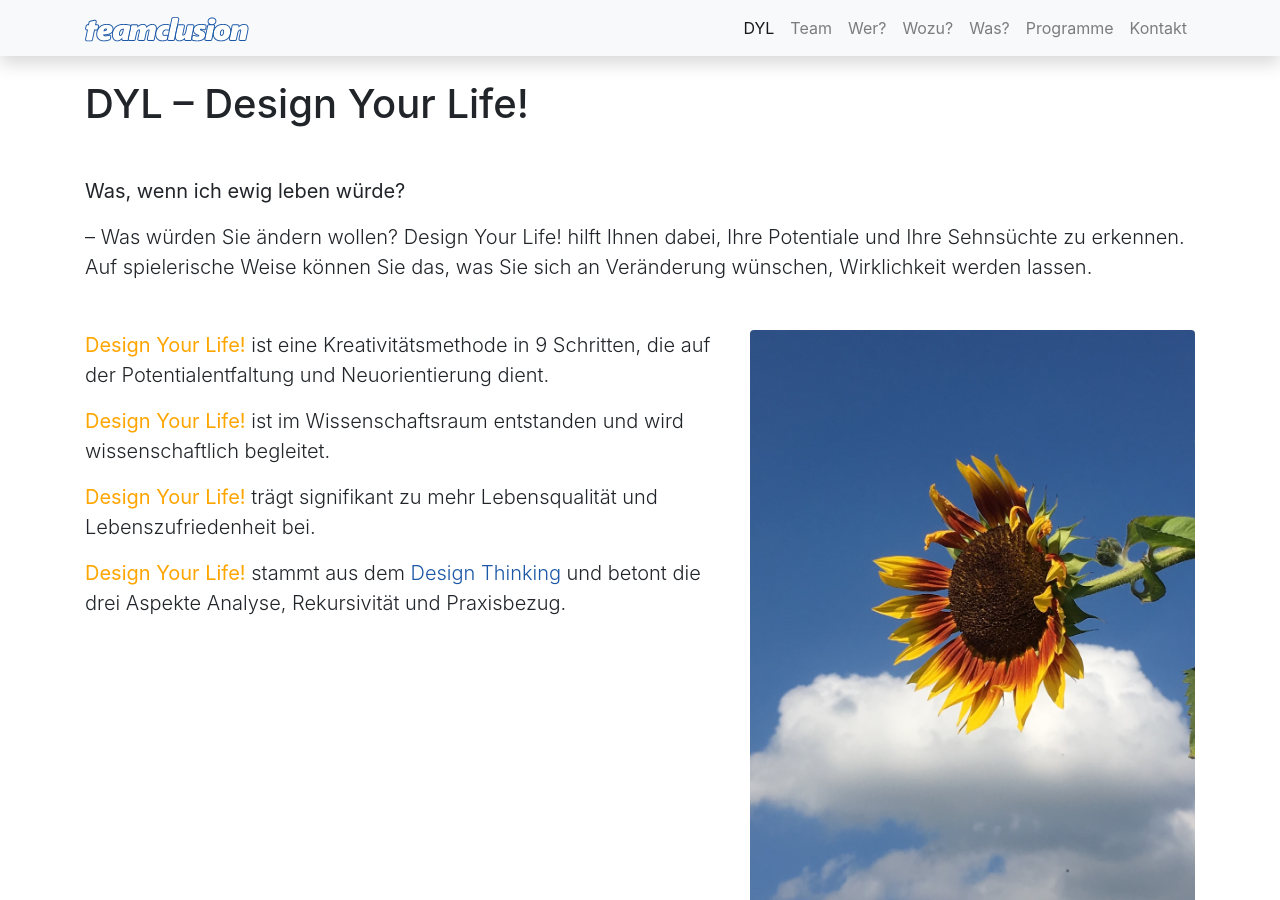
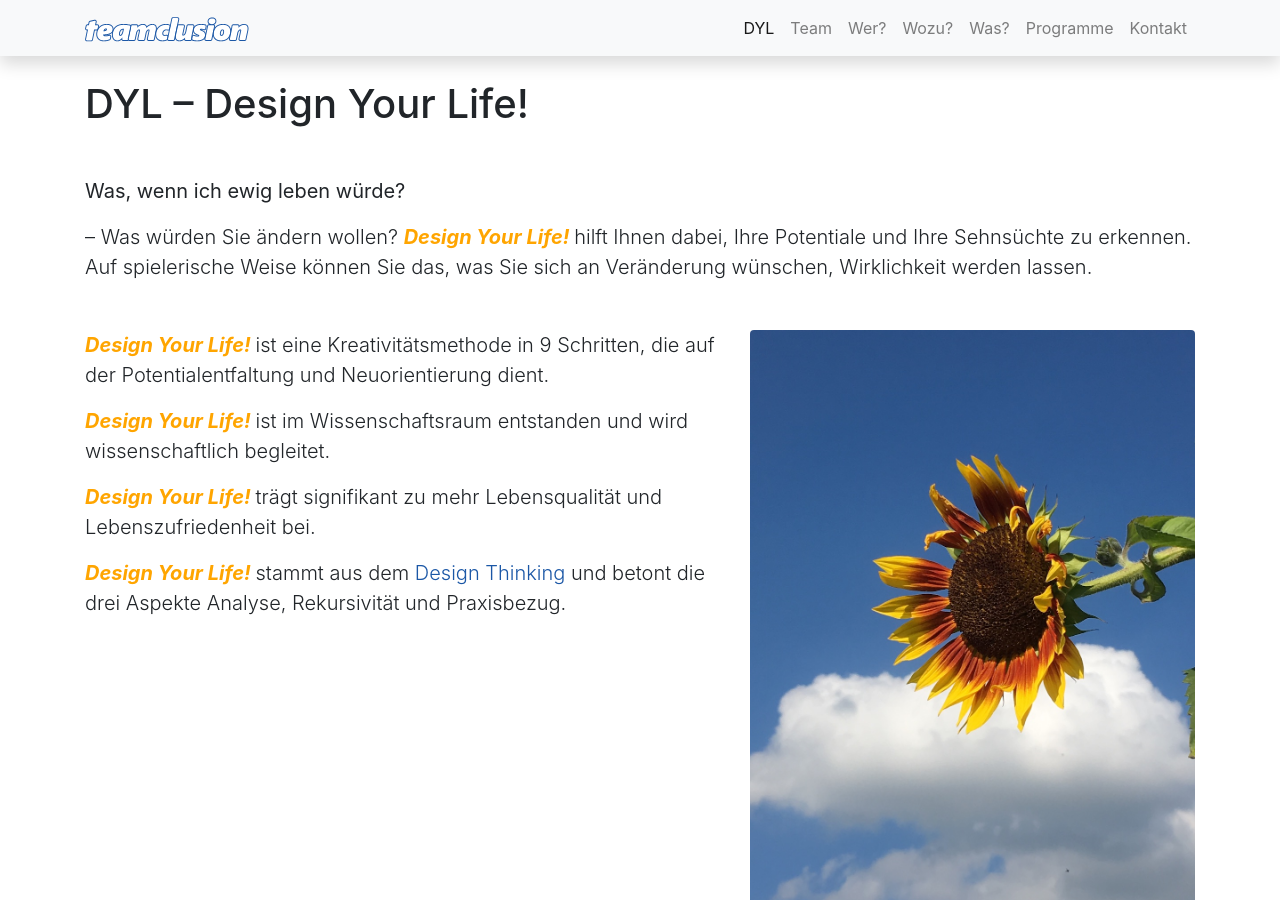
Before and after one commit to teamclusion/website, a Jekyll site: the page built from dyl.html, in a window 1280 px wide and 900 px high. Built offline with Jekyll 4.4.1, drawn with Linux system fonts in a browser that asks for light colours; nearby versions of some CDN libraries.

Commit message:
Design Your Life! überall auf Variable geändert.

```diff
--- a/_config.yml
+++ b/_config.yml
@@ -17,6 +17,7 @@ title: teamclusion
 title_kurz: teamclusion
 slogan: Du bist der Meister Deines Lebens
 hashtag: teamclusion
+dyl: <span class="text-secondary font-weight-bold font-italic">Design Your Life! </span>
 date: 2020-03-28
 email: info@teamclusion.de
 phone:
--- a/dyl.html
+++ b/dyl.html
@@ -7,7 +7,7 @@ title: DYL – Design Your Life!
   <p class="mb-0">Was, wenn ich ewig leben würde?</p>
 </blockquote>
 
-<p class="lead">– Was würden Sie ändern wollen? Design Your Life! hilft Ihnen dabei, Ihre Potentiale und Ihre Sehnsüchte zu erkennen. Auf spielerische Weise können Sie das, was Sie sich an Veränderung wünschen, Wirklichkeit werden lassen.
+<p class="lead">– Was würden Sie ändern wollen? {{ site.dyl }}hilft Ihnen dabei, Ihre Potentiale und Ihre Sehnsüchte zu erkennen. Auf spielerische Weise können Sie das, was Sie sich an Veränderung wünschen, Wirklichkeit werden lassen.
 </p>
 
 <!-- Modal -->
@@ -34,13 +34,13 @@ title: DYL – Design Your Life!
 <div class="row my-5">
   <div class="col-md-7">
     <ul class="lead list-unstyled">
-      <li class="mb-3"><strong class="text-secondary">Design Your Life!</strong> ist eine Kreativitätsmethode in 9 Schritten, die auf der Potentialentfaltung und Neuorientierung dient.
+      <li class="mb-3">{{ site.dyl }}ist eine Kreativitätsmethode in 9 Schritten, die auf der Potentialentfaltung und Neuorientierung dient.
       </li>
-      <li class="mb-3"><strong class="text-secondary">Design Your Life!</strong> ist im Wissenschaftsraum entstanden und wird wissenschaftlich begleitet.
+      <li class="mb-3">{{ site.dyl }}ist im Wissenschaftsraum entstanden und wird wissenschaftlich begleitet.
       </li>
-      <li class="mb-3"><strong class="text-secondary">Design Your Life!</strong> trägt signifikant zu mehr Lebensqualität und Lebenszufriedenheit bei.
+      <li class="mb-3">{{ site.dyl }}trägt signifikant zu mehr Lebensqualität und Lebenszufriedenheit bei.
       </li>
-      <li class="mb-3"><strong class="text-secondary">Design Your Life!</strong> stammt aus dem <a href="#" data-toggle="modal" data-target="#modalDesignThinking">Design Thinking</a> und betont die drei Aspekte Analyse, Rekursivität und Praxisbezug.
+      <li class="mb-3">{{ site.dyl }}stammt aus dem <a href="#" data-toggle="modal" data-target="#modalDesignThinking">Design Thinking</a> und betont die drei Aspekte Analyse, Rekursivität und Praxisbezug.
       </li>
     </ul>
   </div>
--- a/programme.html
+++ b/programme.html
@@ -3,7 +3,7 @@ layout: container
 title: Programme
 ---
 
-<h2 class="h1-responsive font-weight-bold text-center my-5">Die ganze Vielfalt von Design Your Life!</h2>
+<h2 class="h1-responsive font-weight-bold text-center my-5">Die ganze Vielfalt von {{ site.dyl }}</h2>
 <!-- Section description -->
 <p class="grey-text text-center w-responsive mx-auto mb-5">Duis aute irure dolor in reprehenderit in
   voluptate velit esse cillum dolore eu fugiat nulla pariatur. Excepteur sint occaecat cupidatat non
--- a/wozu.html
+++ b/wozu.html
@@ -53,11 +53,11 @@ title: Wozu?
 <div class="row my-5">
   <div class="col-md-7">
     <ul class="lead list-unstyled">
-      <li class="mb-3">Die <em>Design Your Life!</em> Workshops sind Teil eines angewandten Forschungsprojekts zur Evaluierung von <em>ethischer Literalität.</em>
+      <li class="mb-3">Die {{ site.dyl }}Workshops sind Teil eines angewandten Forschungsprojekts zur Evaluierung von <em>ethischer Literalität.</em>
       </li>
       <li class="mb-3">Ethische Literalität bedeutet, in Bezug auf die Ethik die Grundlagen des Lesens, Schreibens und Rechnens zu beherrschen und von daher fähig zu sein, sich im täglichen Leben zurechtzufinden und <a href="#" data-toggle="modal" data-target="#modalEthischKompetent">ethisch kompetent</a> zu sein.
       </li>
-      <li class="mb-3">Die <em>Design Your Life!</em> Workshops werden im Rahmen einer <a href="#" data-toggle="modal" data-target="#modalInterverntionsstudie">Interventionsstudie</a> wissenschaftlich begleitet.
+      <li class="mb-3">Die {{ site.dyl }}Workshops werden im Rahmen einer <a href="#" data-toggle="modal" data-target="#modalInterverntionsstudie">Interventionsstudie</a> wissenschaftlich begleitet.
       </li>
     </ul>
   </div>
```
Also changed, not shown: other parts of programme.html (+2 -2 lines).
